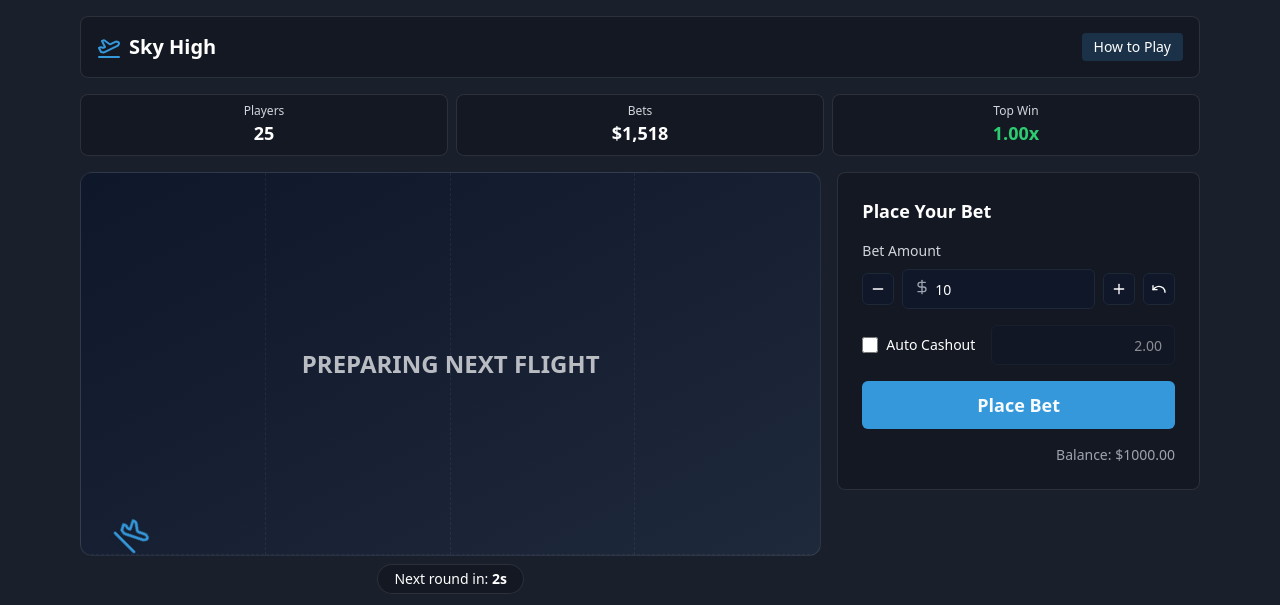
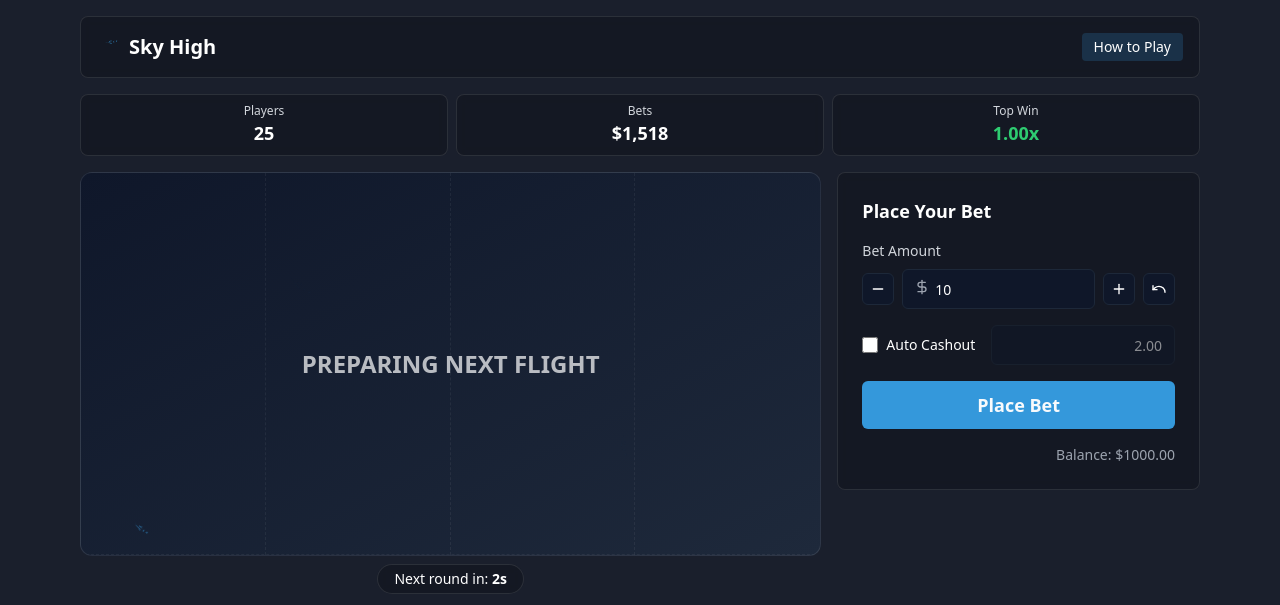
Before and after one commit to DrWebDeveloper/sky-high-flight-game, a React (Vite) app: page / in a window 1280 px wide. Shown: the top 605 px of the page. Built offline with nearby package versions, Linux system fonts and the light colour scheme.

Commit message:
Add multiple plane SVGs
Add multiple copies of the plane SVG to the project.

```diff
--- /dev/null
+++ b/src/components/AviatorPlane.tsx
@@ -0,0 +1,36 @@
+
+import React from 'react';
+
+interface AviatorPlaneProps {
+  className?: string;
+  size?: number;
+}
+
+const AviatorPlane: React.FC<AviatorPlaneProps> = ({ className = "", size = 32 }) => {
+  return (
+    <svg
+      xmlns="http://www.w3.org/2000/svg"
+      width={size}
+      height={size * 0.88}
+      viewBox="0 0 142 125"
+      className={className}
+    >
+      <g fill="none" fillRule="evenodd">
+        <path
+          fill="currentColor"
+          d="M87.73 39.881c-.51.752-1.7 2.15-3.449 1.865-.853-.144-35.6-7.164-35.686-7.17-.245-.066-.212-.587.231-.534L87.5 39.354c.244.04.377.316.231.527M86.426 27.28l-5.216 2.663s-1.212-.731.152-1.345c.351-.157 1.152-.612 1.8-.949a.471.471 0 0 0-.046-.856l-3.879-1.55c.656-.52 1.675-.83 2.648-.54.563.171 2.92 1.16 4.468 1.806.477.198.364.627.073.771m-12.294 3.56c-.556.396-4.22-.285-4.22-.285s4.054-3.587 7.91-4.046c1.147-.136 3.467.758 3.467.758s-5.171 2.15-7.157 3.573"
+        />
+        <path
+          fill="currentColor"
+          d="M113.692 26.827l-.826-1.753s-.15-.262.19-.4c.027-.012.054-.025.088-.031 0 0 3.419-.112 4.489.081.568.106.589.293.589.293l-4.53 1.81zm4.692-2.558c-1.428-.294-4.13-.313-5.748-.219-.068 0-.115 0-.176.006-.034.007-.075.013-.115.025a.3.3 0 0 0-.102.063c-.183.125-.298.368-.217.555a56.269 56.269 0 0 0 2.472 5.08c.122.231.48.269.738.169a.788.788 0 0 0 .149-.087c1.38-1.186 2.68-2.865 3.5-4.531.25-.524.095-.937-.5-1.061z"
+        />
+        <path
+          fill="currentColor"
+          d="M113.692 26.827l-.826-1.753s-.15-.262.19-.4c.027-.012.054-.025.088-.031 0 0 3.419-.112 4.489.081.568.106.589.293.589.293l-4.53 1.81zm4.692-2.558c-1.428-.294-4.13-.313-5.748-.219-.068 0-.115 0-.176.006-.034.007-.075.013-.115.025a.3.3 0 0 0-.102.063c-.183.125-.298.368-.217.555a56.269 56.269 0 0 0 2.472 5.08c.122.231.48.269.738.169a.788.788 0 0 0 .149-.087c1.38-1.186 2.68-2.865 3.5-4.531.25-.524.095-.937-.5-1.061zM101.038 24s-.612 2.533-1.575 5.458l-1.784-2.259-1.446.659 2.63 3.335c-.82 2.25-1.81 4.488-2.863 5.807l2.636-1.2c.6-.558 1.085-1.686 1.462-3.038l1.448 1.837 1.454-.663-2.455-3.109c.531-2.81.683-5.867.493-6.827"
+        />
+      </g>
+    </svg>
+  );
+};
+
+export default AviatorPlane;
--- a/src/components/GameCanvas.tsx
+++ b/src/components/GameCanvas.tsx
@@ -1,5 +1,5 @@
-
 import React, { useEffect, useState, useRef } from 'react';
+import AviatorPlane from './AviatorPlane';
 import { PlaneTakeoff } from 'lucide-react';
 
 interface GameCanvasProps {
@@ -20,7 +20,6 @@ const GameCanvas: React.FC<GameCanvasProps> = ({
   const canvasRef = useRef<HTMLDivElement>(null);
   const animationRef = useRef<number | null>(null);
 
-  // Calculate plane position based on multiplier
   useEffect(() => {
     if (!isGameActive) {
       return;
@@ -35,10 +34,9 @@ const GameCanvas: React.FC<GameCanvasProps> = ({
       return;
     }
 
-    // Update plane position based on multiplier
     const updatePosition = () => {
-      const newX = 5 + (multiplier - 1) * 5; // Move right as multiplier increases
-      const newY = 90 - (multiplier - 1) * 8; // Move up as multiplier increases
+      const newX = 5 + (multiplier - 1) * 5;
+      const newY = 90 - (multiplier - 1) * 8;
       setPlanePosition({ x: Math.min(newX, 90), y: Math.max(newY, 5) });
 
       animationRef.current = requestAnimationFrame(updatePosition);
@@ -53,7 +51,6 @@ const GameCanvas: React.FC<GameCanvasProps> = ({
     };
   }, [isGameActive, multiplier, crashPoint, onGameEnd]);
 
-  // Reset plane position when game restarts
   useEffect(() => {
     if (!isGameActive) {
       setCrashed(false);
@@ -75,6 +72,16 @@ const GameCanvas: React.FC<GameCanvasProps> = ({
         <div className="h-full w-1/4 border-r border-dashed border-white/30 absolute top-0"></div>
         <div className="h-full w-1/2 border-r border-dashed border-white/30 absolute top-0"></div>
         <div className="h-full w-3/4 border-r border-dashed border-white/30 absolute top-0"></div>
+
+        <div className="absolute top-1/4 left-1/4 opacity-10">
+          <AviatorPlane size={48} className="text-game-primary transform rotate-45" />
+        </div>
+        <div className="absolute top-1/2 right-1/3 opacity-10">
+          <AviatorPlane size={36} className="text-game-primary transform -rotate-12" />
+        </div>
+        <div className="absolute bottom-1/4 right-1/4 opacity-10">
+          <AviatorPlane size={42} className="text-game-primary transform rotate-90" />
+        </div>
       </div>
 
       {isGameActive && !crashed && (
@@ -91,7 +98,7 @@ const GameCanvas: React.FC<GameCanvasProps> = ({
           transform: crashed ? 'rotate(90deg)' : 'rotate(45deg)'
         }}
       >
-        <PlaneTakeoff size={32} className="drop-shadow-lg" />
+        <AviatorPlane size={32} className="drop-shadow-lg" />
       </div>
 
       {!isGameActive && (
--- a/src/components/Header.tsx
+++ b/src/components/Header.tsx
@@ -1,12 +1,12 @@
 
 import React from 'react';
-import { PlaneTakeoff } from 'lucide-react';
+import AviatorPlane from './AviatorPlane';
 
 const Header: React.FC = () => {
   return (
     <header className="flex items-center justify-between p-4 glass-panel mb-4">
       <div className="flex items-center space-x-2">
-        <PlaneTakeoff className="text-game-primary h-6 w-6" />
+        <AviatorPlane className="text-game-primary h-6 w-6" />
         <h1 className="text-xl font-bold">Sky High</h1>
       </div>
       <div className="flex items-center space-x-4">
```
